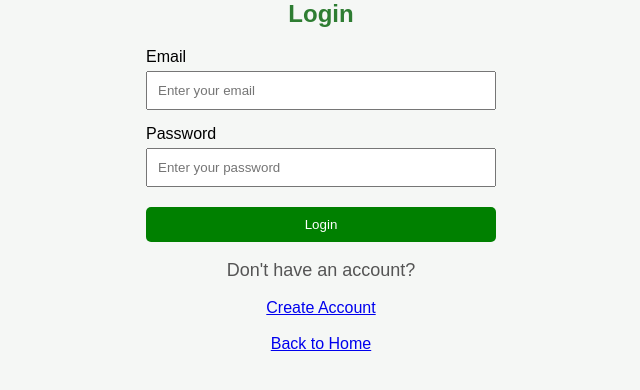
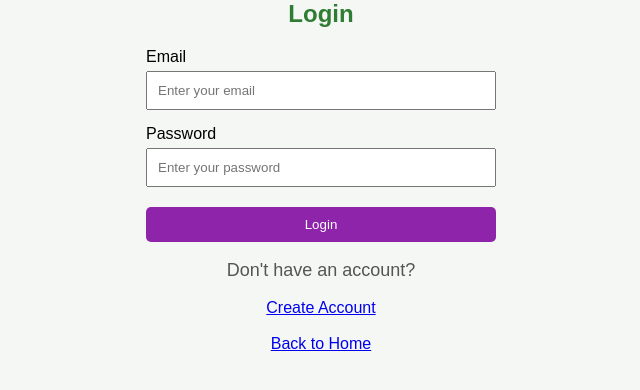
Before and after one commit to soundarya2726/SHG-DIGITAL-MARKETPLACE, a Flask app: page /login in a window 1280 px wide. Shown: the part 212-602 px from the top of the page, without its empty margins (319-959 px from the left). Run offline with Flask 3, Linux system fonts and the light colour scheme.

Commit message:
Update style.css

```diff
--- a/static/style.css
+++ b/static/style.css
@@ -24,7 +24,7 @@
     width: 100%;
     margin-top: 20px;
     padding: 10px;
-    background-color: green;
+    background-color: #8e24aa;
     color: white;
     border: none;
     border-radius: 5px;
```
